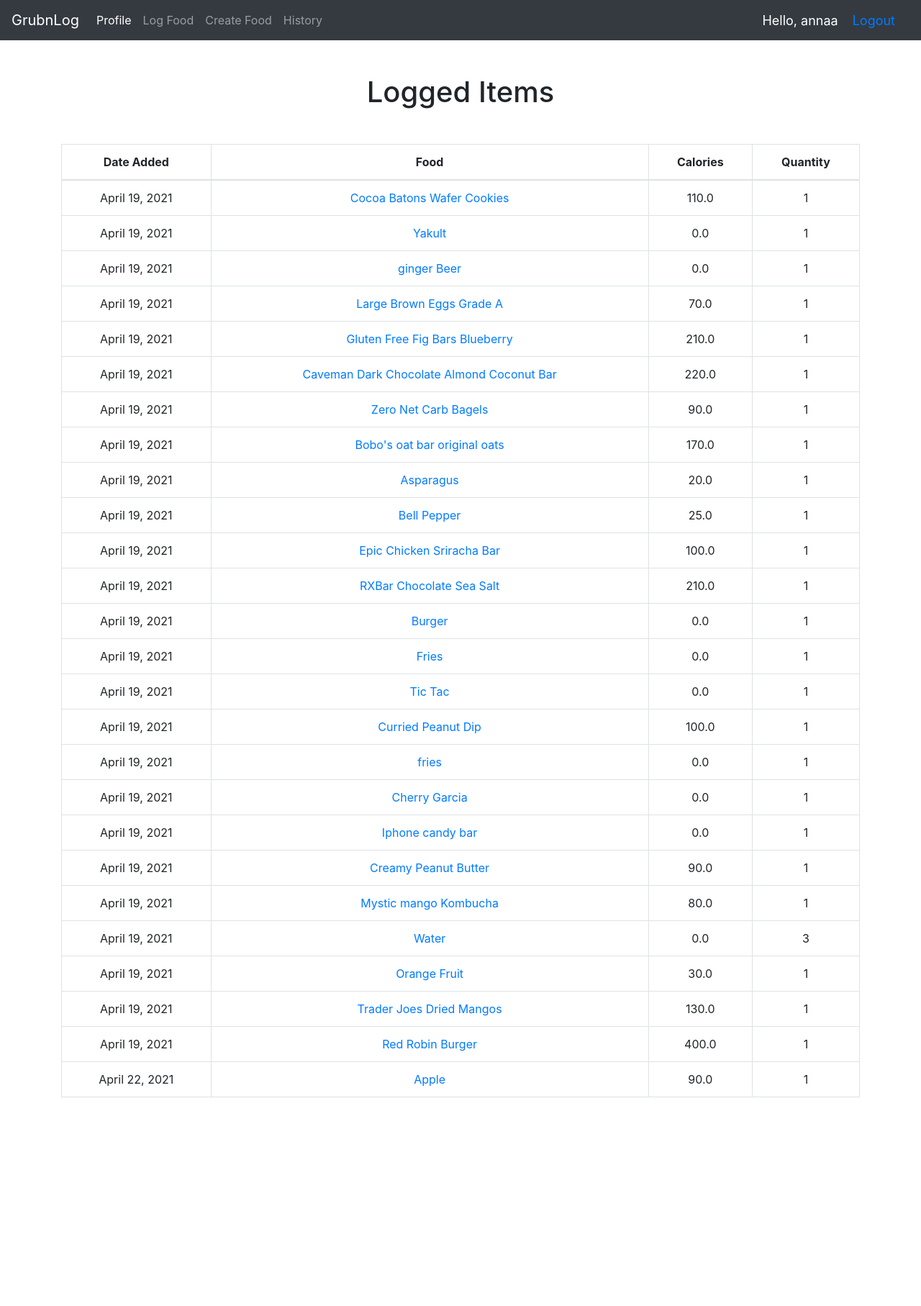
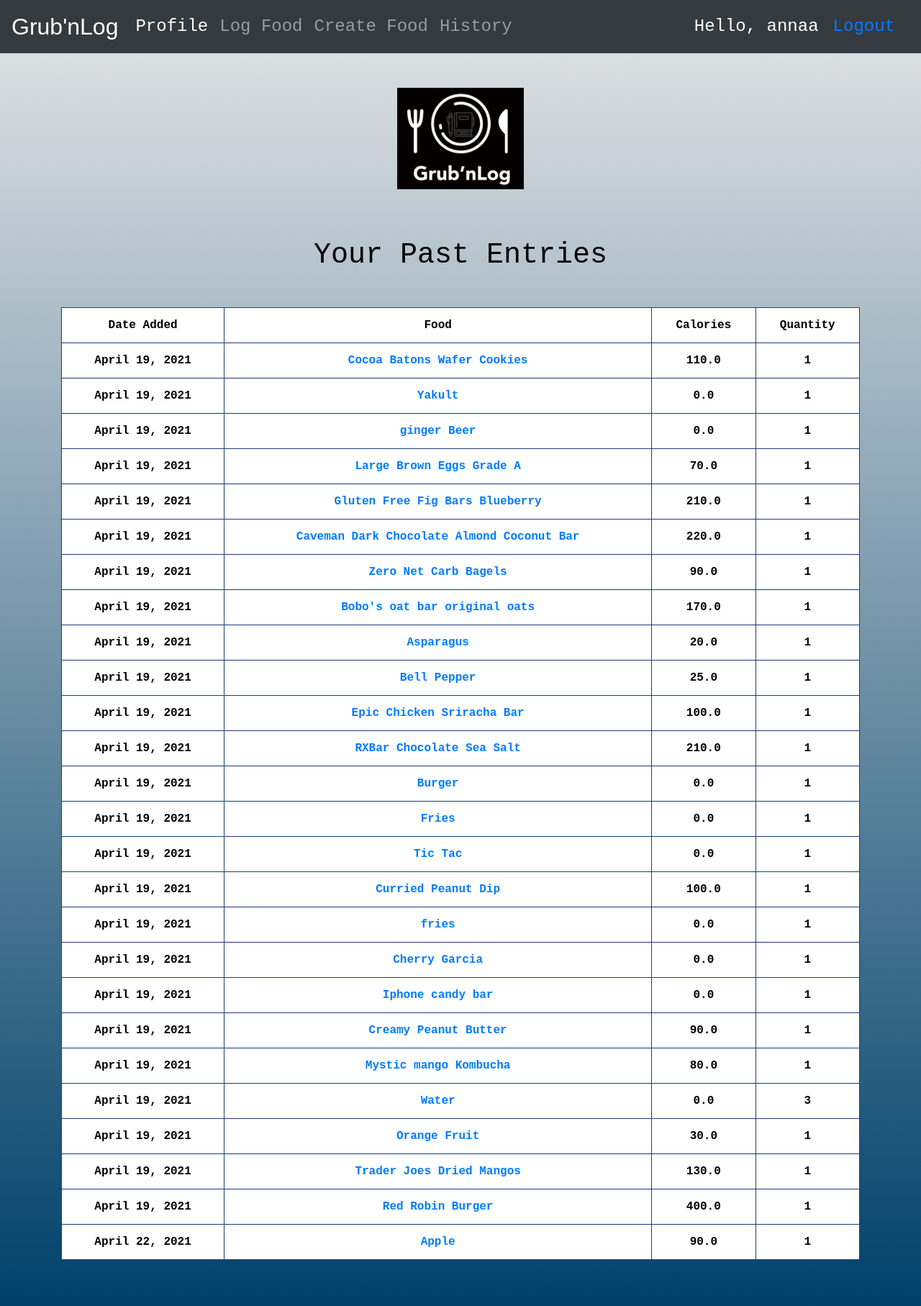
Before and after one commit to AnnaGarcia1207/Grubnlog, a Django app: page /history/ in a window 1280 px wide. Shown: the whole page at 72% size. Before the commit the page ends 1525 px from the top, so only its background shows below. Run offline with Django 3.2, Linux system fonts and the light colour scheme; a user stored in the database is signed in; data comes from the database, SQL or seed files in the repository; both versions use the stored data as it was after the commit; some libraries are stand-ins or nearby versions.

Commit message:
more UI added

```diff
--- a/food_trackers/templates/food_trackers/food_details.html
+++ b/food_trackers/templates/food_trackers/food_details.html
@@ -2,7 +2,10 @@
 
 {% block content %}
     <style>
-        body{ background:linear-gradient(to top, #000428, #004e92);
+        body{
+        background: #00416A;  /* fallback for old browsers */
+        background: -webkit-linear-gradient(to bottom, #E4E5E6, #00416A);  /* Chrome 10-25, Safari 5.1-6 */
+        background: linear-gradient(to bottom, #E4E5E6, #00416A); /* W3C, IE 10+/ Edge, Firefox 16+, Chrome 26+, Opera 12+, Safari 7+ */
         height: 100vh;
         }
 
--- a/food_trackers/templates/food_trackers/history.html
+++ b/food_trackers/templates/food_trackers/history.html
@@ -1,10 +1,47 @@
 {% extends 'base_layout.html' %}
-
+{% load static %}
 {% block content %}
 
     <title>History Page</title>
+    <style>
+        .history_body{
+            background: #00416A;  /* fallback for old browsers */
+        background: -webkit-linear-gradient(to bottom, #E4E5E6, #00416A);  /* Chrome 10-25, Safari 5.1-6 */
+        background: linear-gradient(to bottom, #E4E5E6, #00416A); /* W3C, IE 10+/ Edge, Firefox 16+, Chrome 26+, Opera 12+, Safari 7+ */ !important;
+
+         height:100%;
+        }
+        .img_log{
+            text-align:center;
+        }
+        .headline {
+         font-family: 'Courier New', Courier, monospace;
+         padding-top:20px;
+         color: black;
+         font-weight: 400;
+        }
+
+        .table {
+        background-color: white;
+        color: black;
+        font-family:'Courier New', Courier, monospace;
+        font-weight:800;
+        }
+        table.table-bordered > thead > tr > th {
+          border:1px solid #1e3c72;
+        }
+        table.table-bordered > tbody > tr > td {
+          border:1px solid #1e3c72;
+        }
+    </style>
+    <body class="history_body">
+        <br>
+        <br>
+            <div class="img_log center">
+                <img src="{% static 'logo_4.png' %}" alt="log">
+            </div>
            <br><br>
-         <h1 class="headline text-center mt-auto mb-auto">Logged Items</h1>
+         <h1 class="headline text-center mt-auto mb-auto">Your Past Entries</h1>
         <div class="container table-responsive py-5">
         <table class="table table-bordered table-hover">
           <thead class="thread-dark">
@@ -29,5 +66,5 @@
           </tbody>
         </table>
         </div>
-
+</body>
 {% endblock %}
--- a/food_trackers/templates/food_trackers/navbar.html
+++ b/food_trackers/templates/food_trackers/navbar.html
@@ -5,14 +5,24 @@
     font-size: 18px;
     color: #fff;
     margin-right: 20px;
+    font-family: 'Courier New', Courier, monospace;
+    font-size: 150%;
+  }
 
+  .navbar-brand{
+  font-family: Stencil Std, fantasy;
+  font-size: 200%;
+  }
 
+  .nav-item{
+  font-family: 'Courier New', Courier, monospace;
+  font-size: 150%;
   }
 </style>
 <nav class="navbar navbar-expand-lg navbar-dark bg-dark" >
 <!--<nav class="navbar navbar-dark bg-primary">-->
 <!--<nav class="navbar navbar-light" style="background-color: #e3f2fd;">-->
-  <a class="navbar-brand" href="{% url 'food_trackers:home' %}">GrubnLog</a>
+  <a class="navbar-brand" href="{% url 'food_trackers:home' %}">Grub'nLog</a>
 
   <div class="collapse navbar-collapse" id="navbarNav">
     <ul class="navbar-nav">
--- a/food_trackers/views.py
+++ b/food_trackers/views.py
@@ -3,6 +3,7 @@
 from django.http import HttpResponse
 from django.contrib.auth.forms import UserCreationForm, AuthenticationForm
 from django.contrib.auth import login, logout
+from django.contrib import messages
 from .forms import CreateUserForm, LogFoodForm, AddFoodForm, ProfileForm
 from .models import Food, Profile, PostFood
 from .filters import FoodFilter
@@ -25,7 +26,7 @@
 
 def register_view(request):
     if request.user.is_authenticated:
-        return redirect('food_trackers:home')
+        return redirect('food_trackers:profile')
     else:
         if request.method == 'POST':
             form = CreateUserForm(request.POST)  # Used to be UserCreationForm
@@ -33,7 +34,7 @@
                 user = form.save()
                 # log the user in
                 login(request, user)
-                return redirect('food_trackers:home')
+                return redirect('food_trackers:profile')
         else:
             form = CreateUserForm()
         return render(request, 'food_trackers/register.html', {'form': form})
@@ -41,7 +42,7 @@
 
 def login_view(request):
     if request.user.is_authenticated:
-        return redirect('food_trackers:home')
+        return redirect('food_trackers:profile')
     else:
         if request.method == 'POST':
             form = AuthenticationForm(data=request.POST)
@@ -52,7 +53,9 @@
                 if 'next' in request.POST:
                     return redirect(request.POST.get('next'))
                 else:
-                    return redirect('food_trackers:home')
+                    return redirect('food_trackers:profile')
+            else:
+                messages.info(request, 'Username or password is incorrect')
         else:
             form = AuthenticationForm()
         return render(request, 'food_trackers/login.html', {'form': form})
@@ -181,26 +184,19 @@
 
 
 def pie_chart(request):
-    person = Profile.objects.filter(profile_of=request.user).last()
+    person = Profile.objects.filter(profile_of=request.user).last()  #
 
     if date.today() > person.date:
         profile = Profile.objects.create(profile_of=request.user)
         profile.save()
-    person = Profile.objects.filter(profile_of=request.user).last()
+    person = Profile.objects.filter(profile_of=request.user).last()  #
 
-    all_logs_today = PostFood.objects.filter(profile=person)
+    all_logs_today = PostFood.objects.filter(profile=person)  #
 
-    entries = all_logs_today
+    bacon = person.inventory.all()
 
-    # labels = ['fats', 'proteins', 'carbs']
-    # data = [0, 0, 0]
-    # for i in entries:
-    #     data[0] += i.fats
-    #     data[0] += i.proteins
-    #     data[0] += i.carbs
+    context = {
+        'food_selected_today': all_logs_today
+    }
 
-    # context = {
-    #     'labels': labels,
-    #     'data': data,
-    # }
-    return render(request, 'pie_chart.html', {'data': all_logs_today} )
+    return render(request, 'food_trackers/pie_chart.html', context)
```
Also changed, not shown: food_trackers/templates/food_trackers/home.html (+13 -5 lines), food_trackers/templates/food_trackers/landing_page.html (+30 -6 lines), food_trackers/templates/food_trackers/login.html (+21 -5 lines), food_trackers/templates/food_trackers/pie_chart.html (+10 -4 lines), food_trackers/templates/food_trackers/profile.html (+5 -6 lines), food_trackers/templates/food_trackers/register.html (+11 -7 lines), db.sqlite3, static/logo_1.png (added), static/logo_2.png (added), static/logo_4.png (added).
